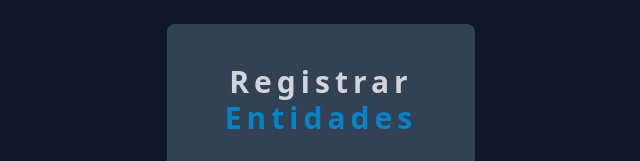
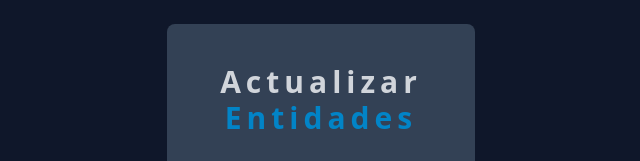
Before and after one commit to Olozano1194/InstitucionesV1, a website: page src/pages/auth/entidades/actualizarEntidades.html in a window 1280 px wide. Shown: the top 161 px of the page, without its empty margins (319-959 px from the left). Drawn offline with nearby package versions, Linux system fonts and the light colour scheme.

Commit message:
Se agrego la carpeta dist a la src para ver si toma los estilosen vercel, tambien se modifico el h1 del archivo actualizar entidades

```diff
--- a/src/pages/auth/entidades/actualizarEntidades.html
+++ b/src/pages/auth/entidades/actualizarEntidades.html
@@ -22,7 +22,7 @@
     <main>
         <section class="min-h-screen flex items-center justify-center p-6">
             <div class="w-96 md:w-4/12 sm:w-6/12 lg:w-3/12 bg-slate-700 p-10 rounded-lg">
-                <h1 class="font-black text-center text-3xl mb-7 tracking-[5px]">Registrar <span class="text-sky-600">Entidades</span></h1>
+                <h1 class="font-black text-center text-3xl mb-7 tracking-[5px]">Actualizar <span class="text-sky-600">Entidades</span></h1>
 
                 <form id="formularios" class="formulario flex flex-col items-center justify-center gap-3 text-lg">
                     <!-- Nombre -->
```
Also changed, not shown: src/dist/output.css (renamed from dist/output.css).
